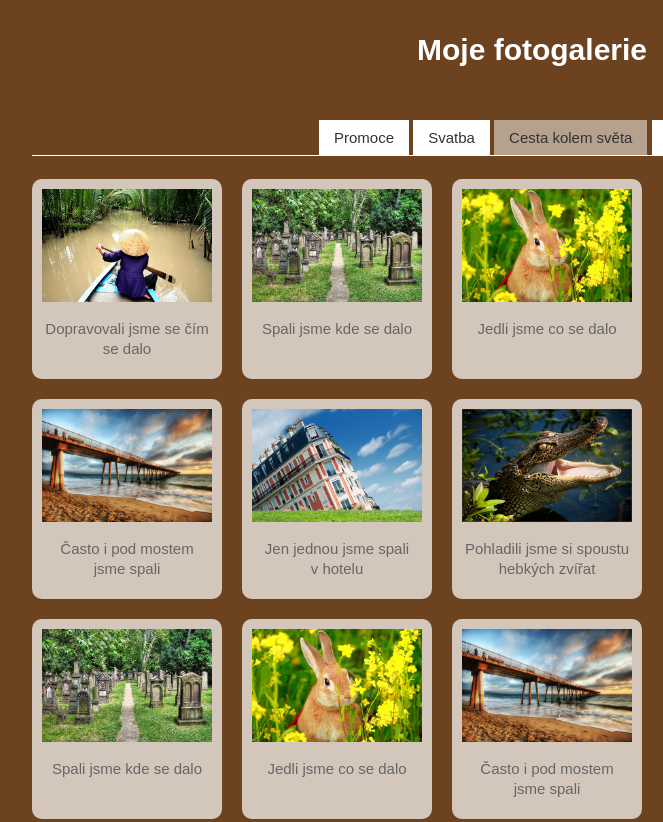
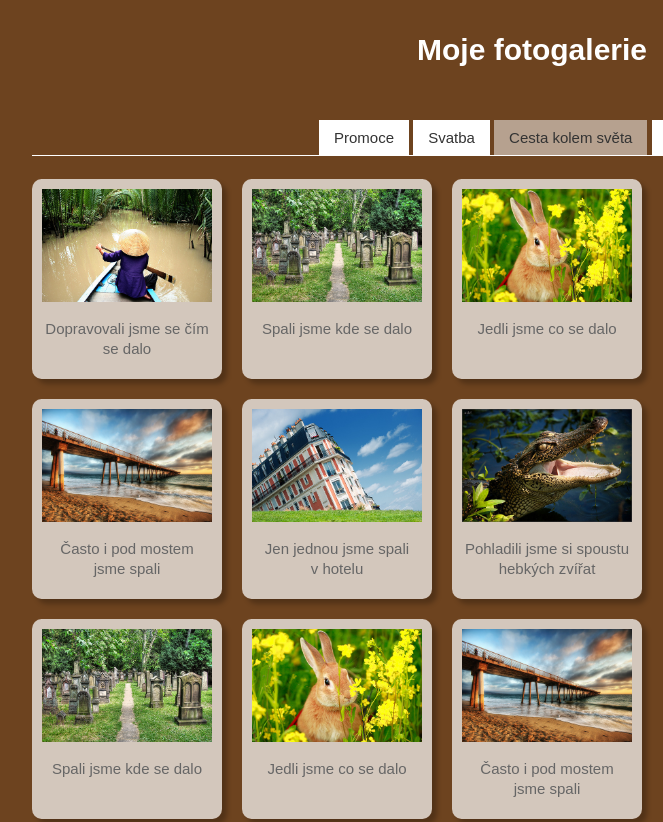
Before and after one commit to machal/priklad-frontend-2014-01-07, a plain HTML site: page index.html in a window 1280 px wide. Shown: the top 822 px of the page, 108-771 px from the left. Drawn offline with Linux system fonts and the light colour scheme.

Commit message:
CSS3 box-shadow

```diff
--- a/less/ui/polaroid.less
+++ b/less/ui/polaroid.less
@@ -36,6 +36,7 @@
 	background-color: white;
 	color: darkgrey;
 	.border-radius(5%);
+	.box-shadow(5px 5px 5px rgba(0,0,0,.25));
 }
 
 // Stavy
```
Also changed, not shown: css/index.css.
